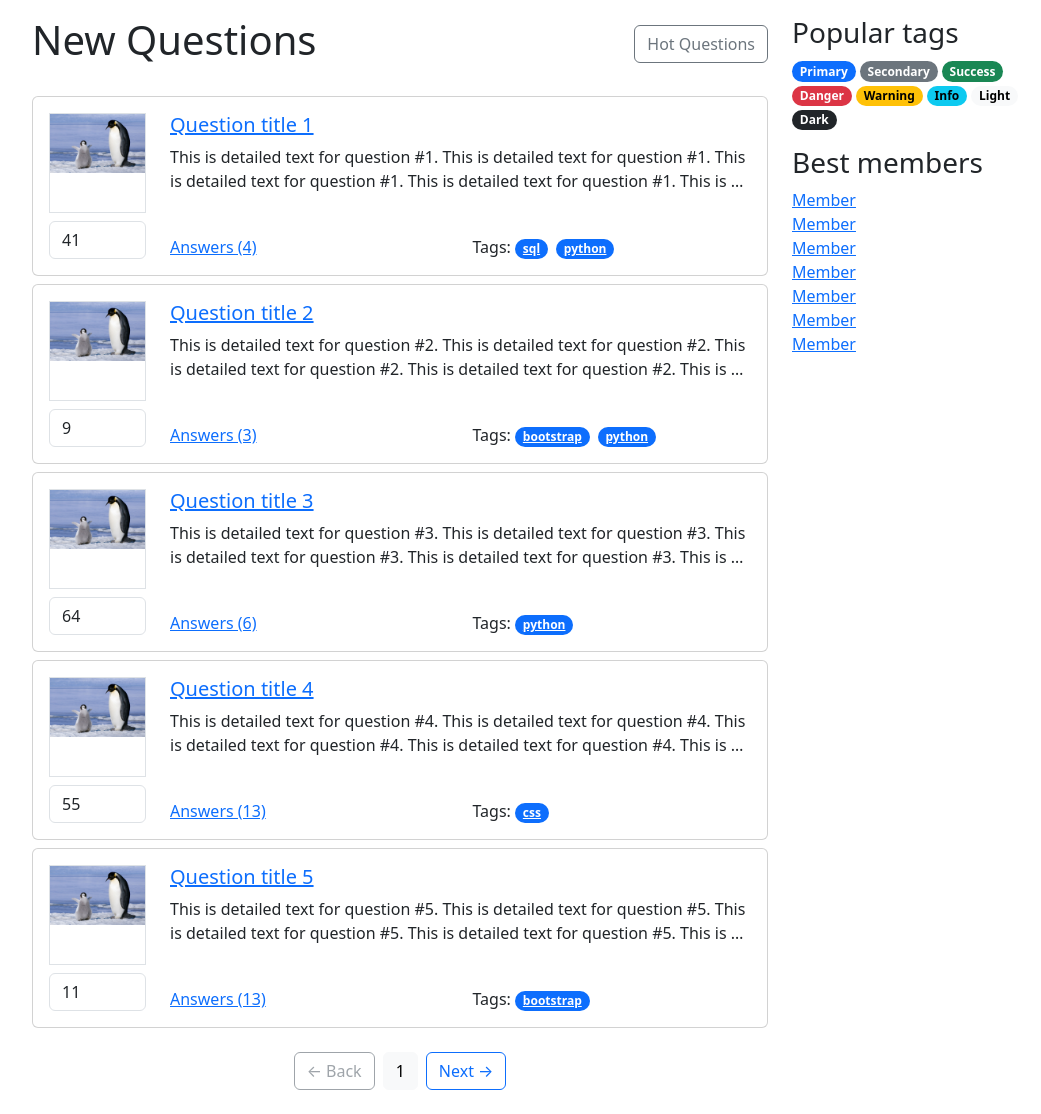
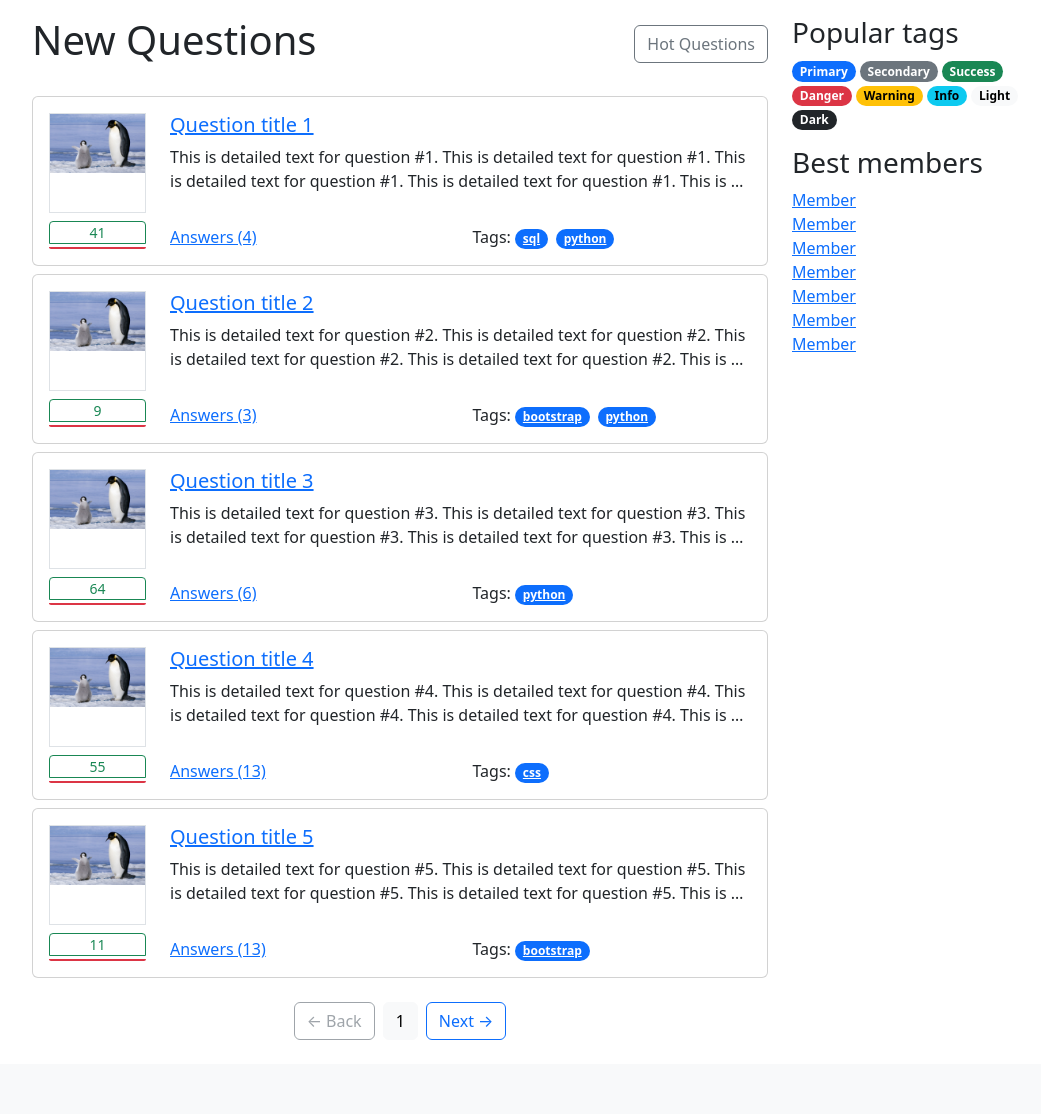
Before and after one commit to Vladip48/projectVK, a Django app: page / in a window 1280 px wide. Shown: the part 56-1170 px from the top of the page, without its empty margins (50-1091 px from the left). After the commit the page ends 1096 px from the top, so only its background shows below. Run offline with Django 5.2, Linux system fonts and the light colour scheme.

Commit message:
Update question.html

```diff
--- a/askme_panichkin/templates/layouts/question.html
+++ b/askme_panichkin/templates/layouts/question.html
@@ -7,8 +7,13 @@
                     <div style="height: 100px;" class="border mb-2 w-100">
                         <img src="{% static question.img_path %}" alt="img" class="img-fluid">
                     </div>
-                    <div>
-                        <input type="number" class="form-control" value="{{ question.rating }}">
+                    <div class="btn-group-vertical w-100" style="gap: 0.25rem;">
+                        <button class="btn btn-sm btn-outline-success py-0 px-1 like-btn" data-target="question{{ question.id }}Likes">
+                            <i class="bi bi-arrow-up"></i> <span id="question{{ question.id }}Likes">{{ question.rating }}</span>
+                        </button>
+                        <button class="btn btn-sm btn-outline-danger py-0 px-1 dislike-btn" data-target="question{{ question.id }}Likes">
+                            <i class="bi bi-arrow-down"></i>
+                        </button>
                     </div>
                 </div>
                 <div class="col d-flex flex-column justify-content-between">
```
